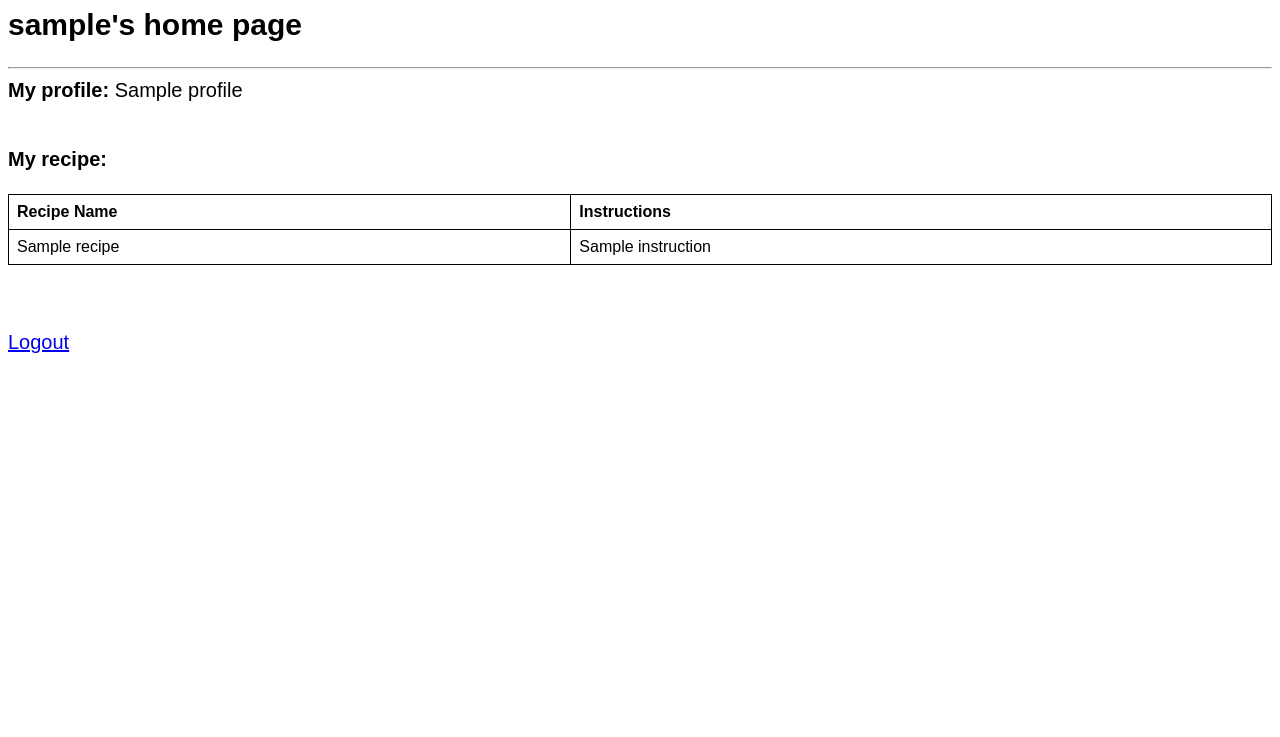
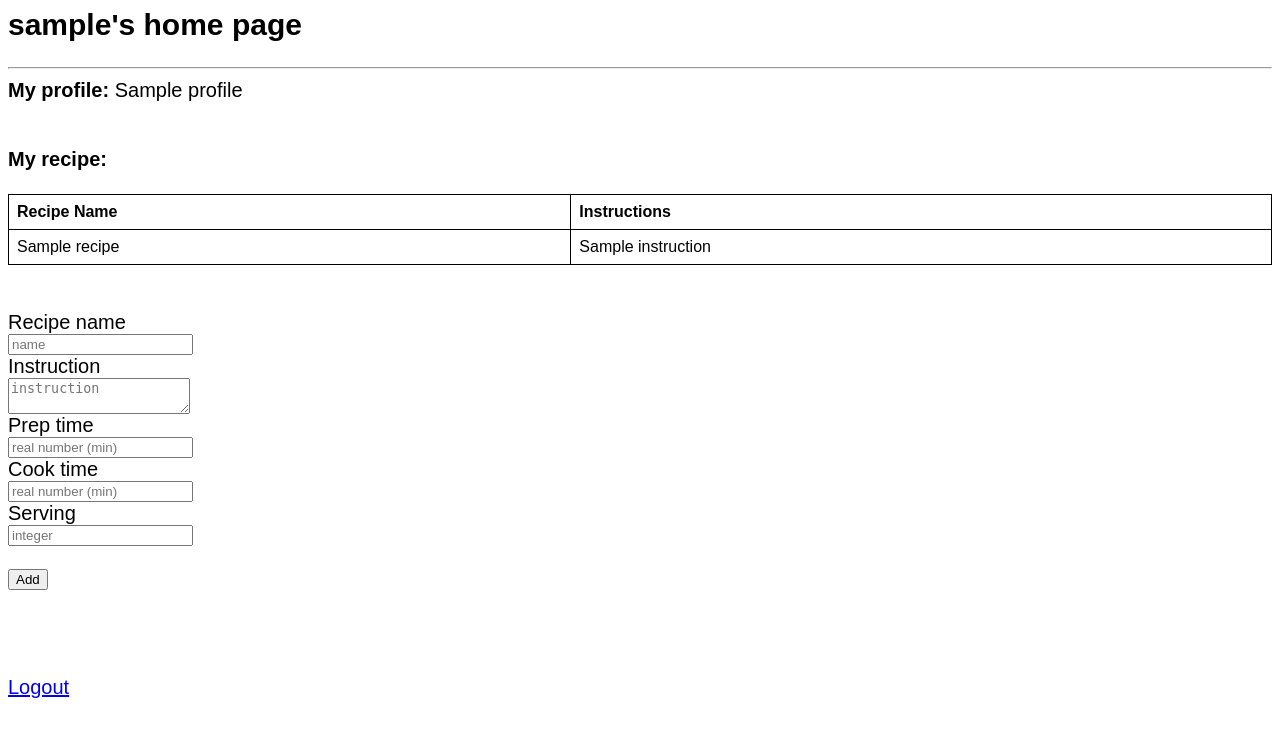
Before and after one commit to ericzyl/w4111-proj1, a Flask app: template templates/home.html in a window 1280 px wide. Shown: the top 737 px of the page. Run offline with Flask 3, Linux system fonts and the light colour scheme; the template is opened without the code that fills it: most values are stand-ins (such as "Sample title", 1, 10 or a date in 2020); parts of the project's set-up code (start-up, migrations or seed data) failed here and were passed over.

Commit message:
user create-recipe feature added
user can login and add the recipe to the database.

```diff
--- a/server.py
+++ b/server.py
@@ -186,6 +186,7 @@ def another():
 def interesting():
   return render_template("interesting.html")
 
+# display all recipes in the database
 @app.route('/recipes')
 def recipes():
   print(request.args)
@@ -202,6 +203,7 @@ def recipes():
 
   return render_template("recipes.html", **context)
 
+# add new recipe glbally
 # to new recipe page
 @app.route('/new_recipe')
 def new_recipe():
@@ -224,6 +226,7 @@ def add_recipe():
   return redirect('/')
 
 
+# ----- authentication system -----
 # to login page
 @app.route('/login_page')
 def login_page():
@@ -239,7 +242,7 @@ def login():
 
     try:
       # check database
-      psql_query = text('SELECT username, password FROM users WHERE username = :username')
+      psql_query = text('SELECT username, password, user_id FROM users WHERE username = :username')
       cursor = g.conn.execute(psql_query, {'username':username})
       account = cursor.fetchone()
       print(account)
@@ -248,6 +251,7 @@ def login():
       if account and verify_password(account[1],password):
         session['loggedin'] = True
         session['username'] = account[0]
+        session['user_id'] = account[2]
         return redirect(url_for('home'))
       else:
         msg = 'Incorrect username or passowrd.'
@@ -261,17 +265,14 @@ def login():
 def verify_password(entry, record):
   return entry == record
 
-
-
 # logout
-# to be tested
 @app.route('/logout')
 def logout():
-   session.pop('loggedin', None)
-   session.pop('id', None)
-   session.pop('username', None)
-   # Redirect to login page
-   return redirect('/')
+  session.pop('loggedin', None)
+  session.pop('id', None)
+  session.pop('username', None)
+  # Redirect to login page
+  return redirect('/')
 
 
 # ----- registration system ------
@@ -327,6 +328,26 @@ def home():
 
     return redirect(url_for('login'))
 
+# ----- logged-in user recipe -----
+@app.route('/user_new_recipe', methods=['GET','POST'])
+def user_new_recipe():
+  # retrieve user inputs
+  name = request.form['name']
+  instruction = request.form['instruction']
+  prep_time = request.form['prep_time']
+  cook_time = request.form['cook_time']
+  serving = request.form['serving']
+
+  # retrieve in-session user info
+  user_id = session['user_id']
+  param_dict = {'name' : name, 'instruction' : instruction,
+                'prep_time' : prep_time, 'cook_time' : cook_time,
+                'serving' : serving, 'user_id' : user_id}
+  psql_query = 'INSERT INTO rec_upload (recipe_name, instruction, prep_time, cook_time, serving, user_id) VALUES(:name, :instruction, :prep_time, :cook_time, :serving, :user_id)'
+  g.conn.execute(text(psql_query), param_dict)
+  g.conn.commit()
+  return redirect(url_for('home'))
+
 # not used
 # Example of adding new data to the database
 @app.route('/add', methods=['POST'])
--- a/templates/home.html
+++ b/templates/home.html
@@ -37,7 +37,26 @@
               </tr>
               {% endfor %}
             </tbody>
-        </table>
+        </table><br><br>
+
+        <form method="POST" action="/user_new_recipe">
+          <label for = "name">Recipe name</label><br>
+          <input type = "text" name = "name" placeholder="name"/><br>
+
+          <label for = "instruction">Instruction</label><br>
+          <textarea name = "instruction" placeholder = "instruction"></textarea><br>
+
+          <label for = "prep_time">Prep time</label><br>
+          <input type = "number" name = "prep_time" placeholder="real number (min)"/><br>
+
+          <label for = "cook_time">Cook time</label><br>
+          <input type = "number" name = "cook_time" placeholder="real number (min)"/><br>
+
+          <label for = "serving">Serving</label><br>
+          <input type = "number" name = "serving" placeholder="integer"/><br><br>
+
+          <input type="submit" value="Add"></p>
+      </form>
         <br><br>
         <p><a href="{{url_for('logout')}}">Logout</a></p>
 
```
